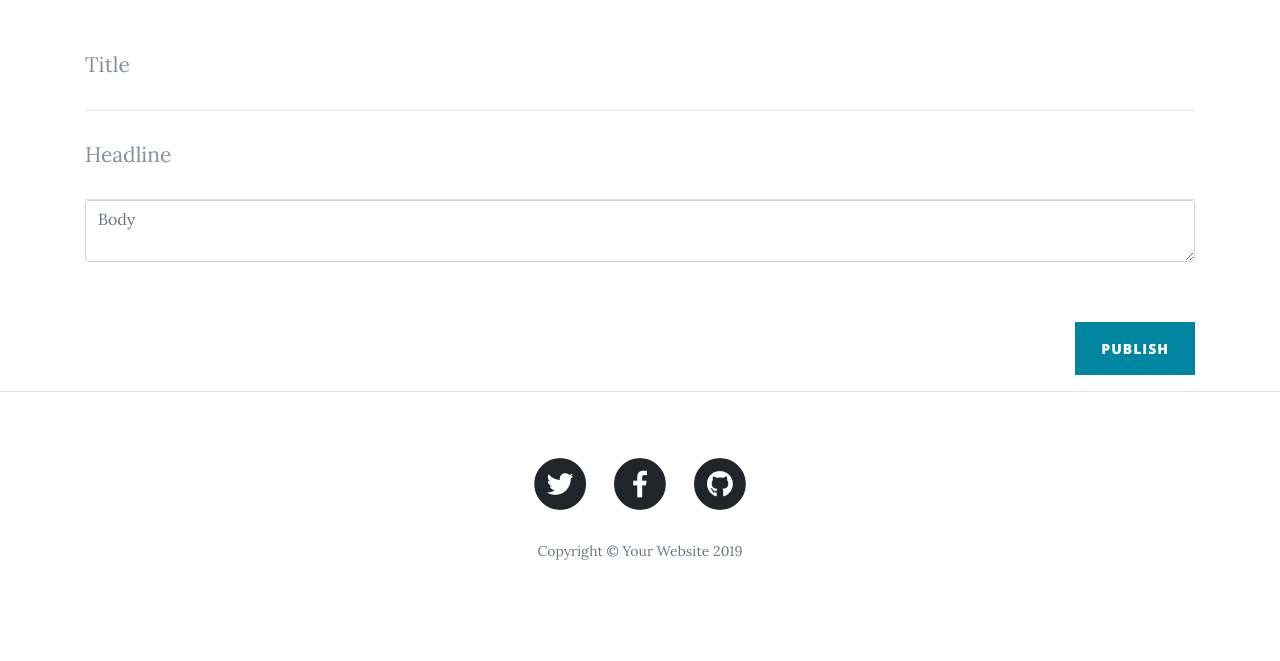
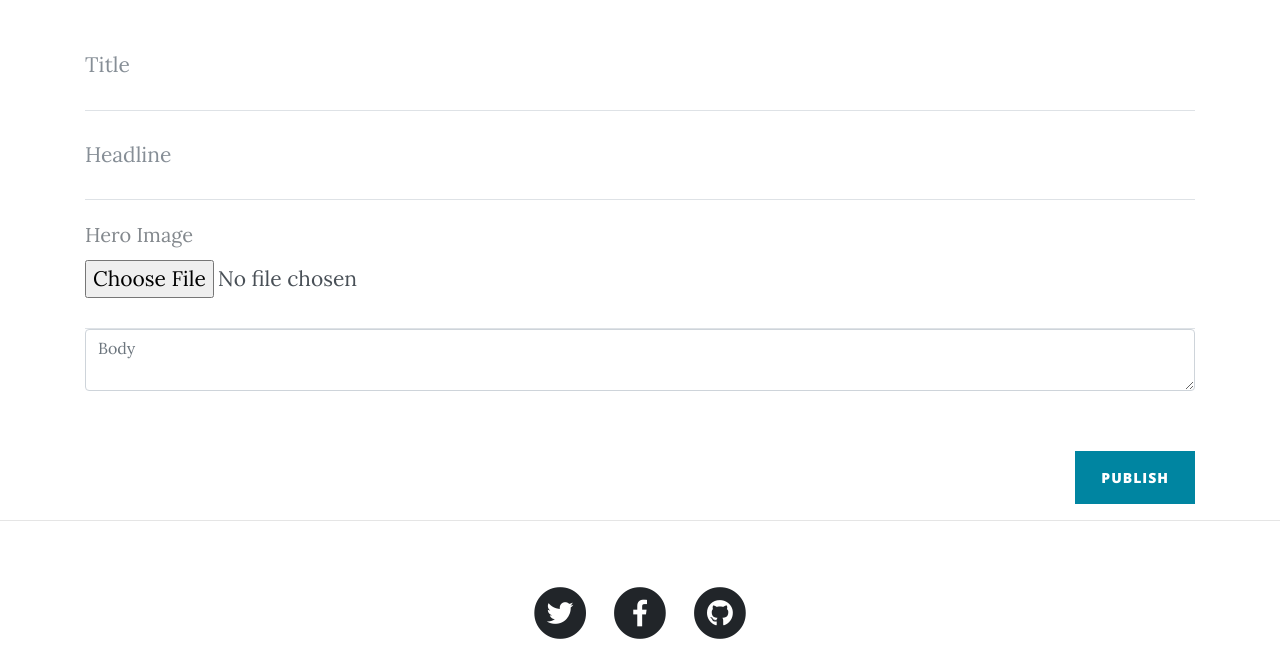
Before and after one commit to justintungul/djangoBlog, a Django app: page /post/new in a window 1280 px wide. Shown: the part 277-938 px from the top of the page. Before the commit the page ends 837 px from the top, so only its background shows below. Run offline with Django 3.2, Linux system fonts and the light colour scheme; parts of the project's set-up code (start-up, migrations or seed data) failed here and were passed over; some libraries are stand-ins or nearby versions.

Commit message:
Add file upload for new post feature

```diff
--- a/apps/blogs/static/blogs/css/pages/post_new.css
+++ b/apps/blogs/static/blogs/css/pages/post_new.css
@@ -0,0 +1,4 @@
+.file-input-label {
+    color: rgb(131, 136, 141);
+    margin: 20px 0 10px;
+}
--- a/apps/blogs/static/blogs/css/pages/profile.css
+++ b/apps/blogs/static/blogs/css/pages/profile.css
@@ -19,6 +19,12 @@
     padding: 10px 20px;
 }
 
+.sidenav a.follow-btn {
+    text-align: center;
+    width: 200px;
+    box-shadow: 0px 5px 8px #CCC;
+}
+
 .sidenav a:hover {
     text-decoration: none;
 }
--- a/apps/blogs/templates/blogs/pages/post_new.html
+++ b/apps/blogs/templates/blogs/pages/post_new.html
@@ -18,7 +18,7 @@
 <div class="container">
   <div class="row">
 
-    <form class="col-12" action="/post/submit" method="POST">
+    <form class="col-12" action="/post/submit" method="POST" enctype="multipart/form-data">
       {% csrf_token %}
 
       <div class="control-group">
@@ -33,6 +33,14 @@
         <div class="form-group floating-label-form-group controls">
           <label>Headline</label>
           <input name="headline" type="text" class="form-control" placeholder="Headline" required>
+          <p class="help-block text-danger"></p>
+        </div>
+      </div>
+
+      <div class="control-group">
+        <div class="file-input-label">Hero Image</div>
+        <div class="form-group floating-label-form-group controls">
+          <input name="hero_image" type="file" class="form-control" accept="image/*">
           <p class="help-block text-danger"></p>
         </div>
       </div>
--- a/apps/blogs/templates/blogs/pages/profile_public.html
+++ b/apps/blogs/templates/blogs/pages/profile_public.html
@@ -40,7 +40,7 @@
           </a>
           <p class="post-meta">Posted by
             <a href="#">{{post.author.full_name | title}}</a>
-            on {{post.created_at | date:"F t, Y"}}</p>
+            on {{post.created_at | date:"F j, Y"}}</p>
         </div>
         <hr>
       {% endfor %}
--- a/apps/blogs/views/posts.py
+++ b/apps/blogs/views/posts.py
@@ -4,8 +4,7 @@ from . import renders
 
 def create_post(request):
     if request.method == 'POST':
-        postForm = PostForm(request.POST)
-        print(postForm)
+        postForm = PostForm(request.POST, request.FILES)
         if postForm.is_valid():
             post = Post(**postForm.cleaned_data)
             post.author = User.objects.get(id = request.session['user_id'])
--- a/main/settings.py
+++ b/main/settings.py
@@ -106,7 +106,7 @@ AUTH_PASSWORD_VALIDATORS = [
 
 LANGUAGE_CODE = 'en-us'
 
-TIME_ZONE = 'UTC'
+TIME_ZONE = 'America/Los_Angeles'
 
 USE_I18N = True
 
```
Also changed, not shown: apps/blogs/models.py (+13 -10 lines), apps/blogs/templates/blogs/pages/profile.html (+12 -1 lines), apps/blogs/migrations/0003_auto_20190609_0519.py (added), apps/blogs/migrations/0004_auto_20190609_0617.py (added), db.sqlite3, pictures/59998448_809178986190500_2339012268546588672_n.jpg (added).
